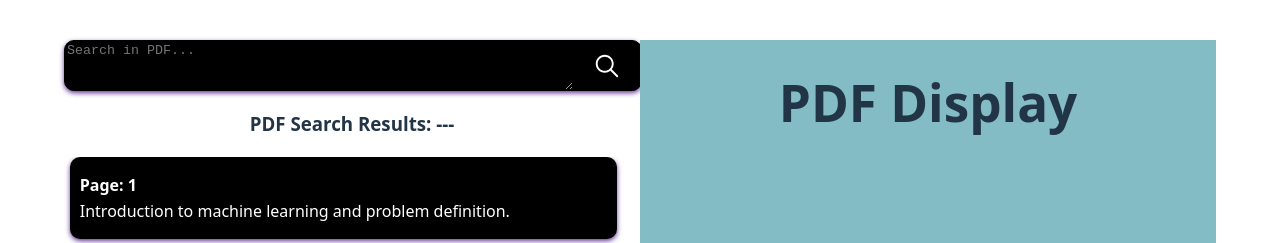
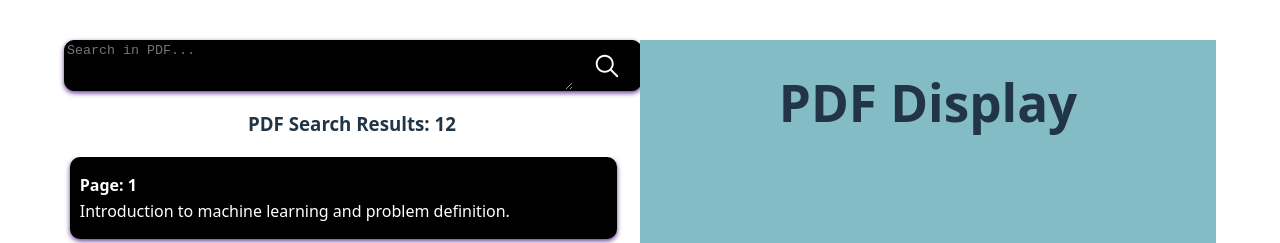
Before and after one commit to xIshanSandhux/QA-Chat, a React app in the folder Frontend/: page / in a window 1280 px wide. Shown: the top 243 px of the page. Built offline with nearby package versions, Linux system fonts and the light colour scheme; the HTML template or start-up script is replaced by a standard one.

Commit message:
got the search results num working

```diff
--- a/Frontend/src/searchPDF/searchDisplay/searchBar.jsx
+++ b/Frontend/src/searchPDF/searchDisplay/searchBar.jsx
@@ -53,7 +53,10 @@ export default function SearchBar(){
                 </button>
             </form>
 
-            <h3>PDF Search Results: ---</h3>
+            {/* will be changing this to the actual number of results returned from the backend */}
+            {/* only to be displayed when there are results returned from the backend */}
+            {/* need to show loading spinner when the search button is clicked and the results are being fetched from the backend */}
+            <h3>PDF Search Results: {dummyResults.length>0? dummyResults.length : "---"}</h3>
 
             <div
             className="search-results-container"
```
